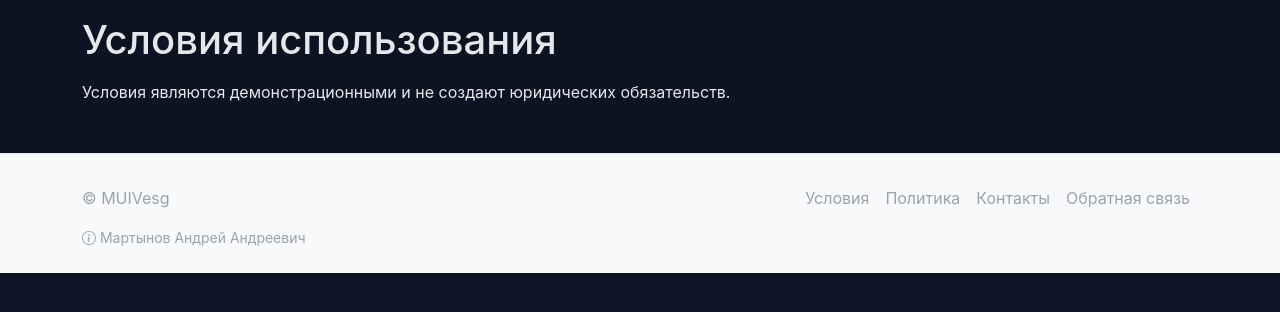
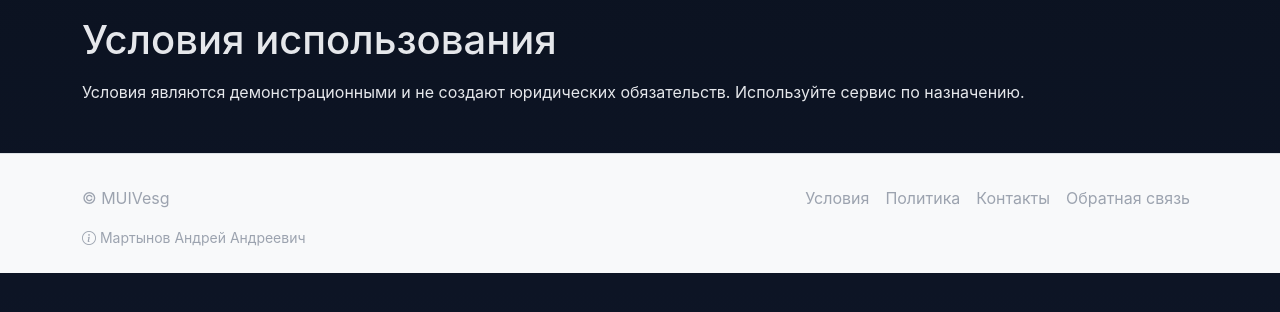
Before and after one commit to lesnoia/Ecobg_Project, a Flask app: page /terms in a window 1280 px wide; the page is wider, and only the part inside the window is pictured. Shown: the part 115-427 px from the top of that part. Run offline with Flask 3, Linux system fonts and the light colour scheme.

Commit message:
update terms.html

```diff
--- a/backend/app/templates/main/terms.html
+++ b/backend/app/templates/main/terms.html
@@ -1,5 +1,5 @@
 {% extends "base.html" %}
 {% block content %}
 <h1 class="mb-3">Условия использования</h1>
-<p>Условия являются демонстрационными и не создают юридических обязательств.</p>
+<p>Условия являются демонстрационными и не создают юридических обязательств. Используйте сервис по назначению.</p>
 {% endblock %}
```
